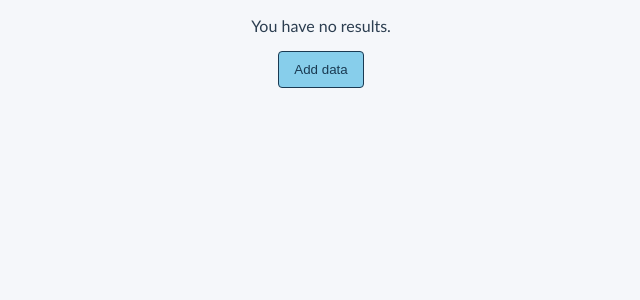
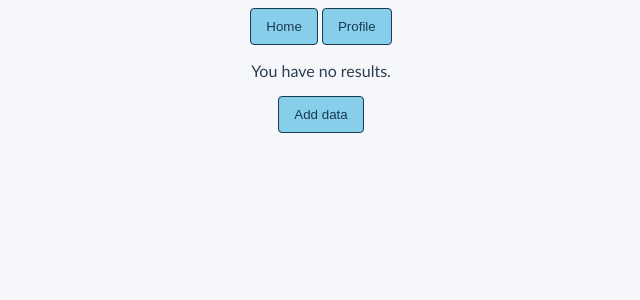
Before and after one commit to zcoder365/AntiBurnout-McHacks13, a Flask app: page /home in a window 1280 px wide. Shown: the top 300 px of the page, without its empty margins (319-959 px from the left). Run offline with Flask 3, Linux system fonts and the light colour scheme.

Commit message:
add nav page to home.html

```diff
--- a/templates/home.html
+++ b/templates/home.html
@@ -1,5 +1,10 @@
 {% extends "base.html" %}
 {% block content %}
+
+<nav>
+    <a href="/home"><button>Home</button></a>
+    <a href="/profile"><button>Profile</button></a>
+</nav>
 
 {% if score %}
 <div class="results-div">
```
